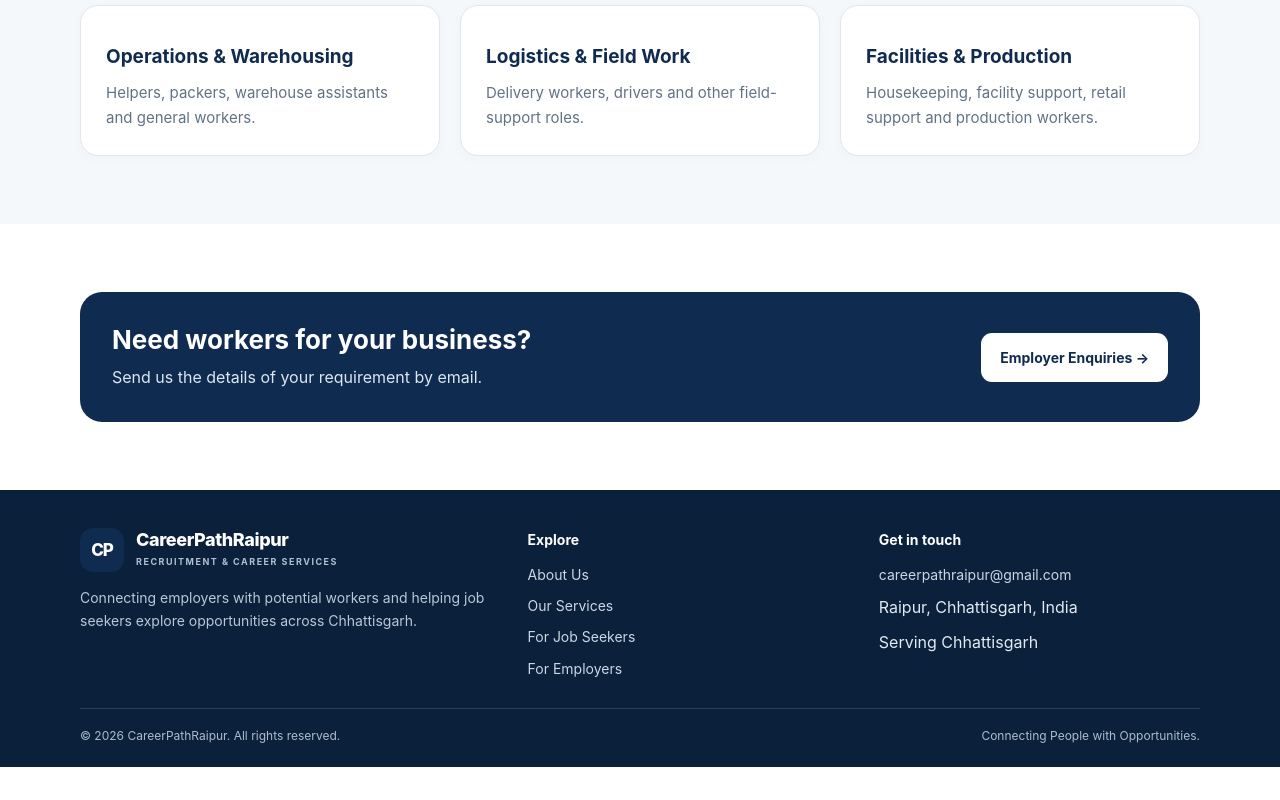
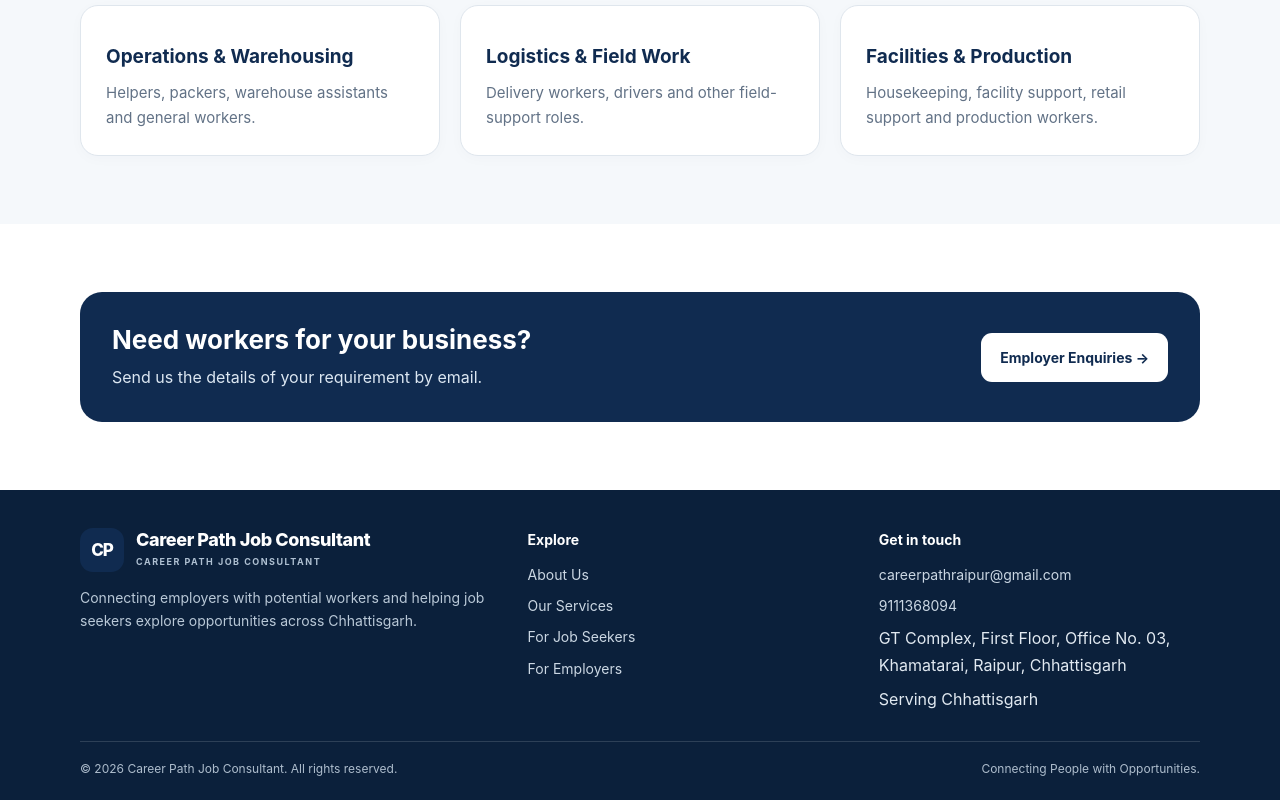
Before and after one commit to careerpathraipur/careerpath, a plain HTML site: page services.html in a window 1280 px wide. Shown: the part 1090-1890 px from the top of the page. Before the commit the page ends 1857 px from the top, so only its background shows below. Drawn offline with Linux system fonts and the light colour scheme.

Commit message:
Update branding and title in services.html

```diff
--- a/services.html
+++ b/services.html
@@ -5,16 +5,16 @@
   <meta name="viewport" content="width=device-width, initial-scale=1">
   <meta name="description" content="Blue-collar recruitment support, candidate sourcing and hiring requirement coordination in Chhattisgarh.">
   <meta name="theme-color" content="#102b50">
-  <title>Services | CareerPathRaipur</title>
+  <title>Services | Career Path Job Consultant</title>
   <link rel="stylesheet" href="assets/css/style.css">
 </head>
 <body>
 <a class="skip-link" href="#main">Skip to content</a>
 <header class="site-header">
   <div class="container nav-wrap">
-    <a class="brand" href="index.html" aria-label="CareerPathRaipur home">
+    <a class="brand" href="index.html" aria-label="Career Path Job Consultant home">
       <span class="brand-mark" aria-hidden="true">CP</span>
-      <span><span class="brand-name">CareerPathRaipur</span><span class="brand-sub">RECRUITMENT &amp; CAREER SERVICES</span></span>
+      <span><span class="brand-name">Career Path Job Consultant</span><span class="brand-sub">CAREER PATH JOB CONSULTANT</span></span>
     </a>
     <button class="menu-toggle" type="button" aria-expanded="false" aria-controls="primary-nav">Menu ☰</button>
     <nav class="nav-links" id="primary-nav" aria-label="Main navigation">
@@ -54,7 +54,7 @@
       <div>
         <a class="brand" href="index.html">
           <span class="brand-mark" aria-hidden="true">CP</span>
-          <span><span class="brand-name">CareerPathRaipur</span><span class="brand-sub">RECRUITMENT &amp; CAREER SERVICES</span></span>
+          <span><span class="brand-name">Career Path Job Consultant</span><span class="brand-sub">CAREER PATH JOB CONSULTANT</span></span>
         </a>
         <p>Connecting employers with potential workers and helping job seekers explore opportunities across Chhattisgarh.</p>
       </div>
@@ -69,12 +69,13 @@
         <h3>Get in touch</h3>
         <div class="footer-links">
           <a href="mailto:careerpathraipur@gmail.com">careerpathraipur@gmail.com</a>
-          <span>Raipur, Chhattisgarh, India</span><span>Serving Chhattisgarh</span>
+          <a href="tel:9111368094">9111368094</a>
+          <span>GT Complex, First Floor, Office No. 03, Khamatarai, Raipur, Chhattisgarh</span><span>Serving Chhattisgarh</span>
         </div>
       </div>
     </div>
     <div class="copyright">
-      <span>© <span id="year">2026</span> CareerPathRaipur. All rights reserved.</span>
+      <span>© <span id="year">2026</span> Career Path Job Consultant. All rights reserved.</span>
       <span>Connecting People with Opportunities.</span>
     </div>
   </div>
```
